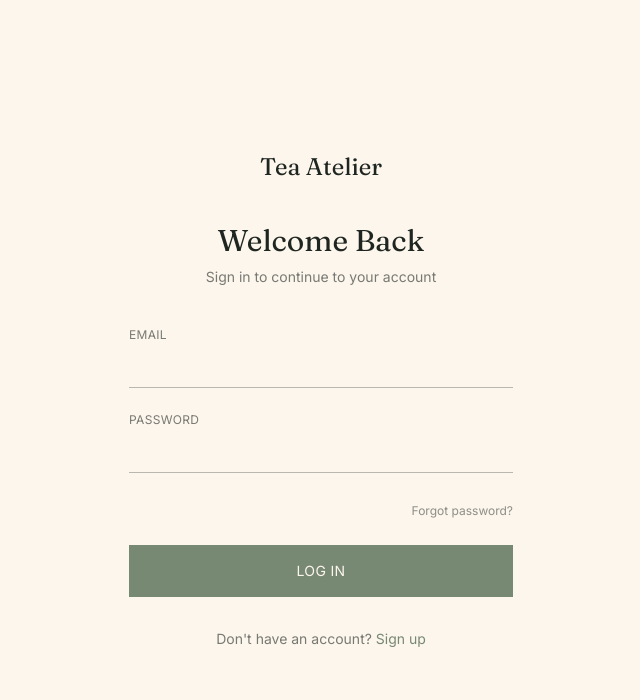
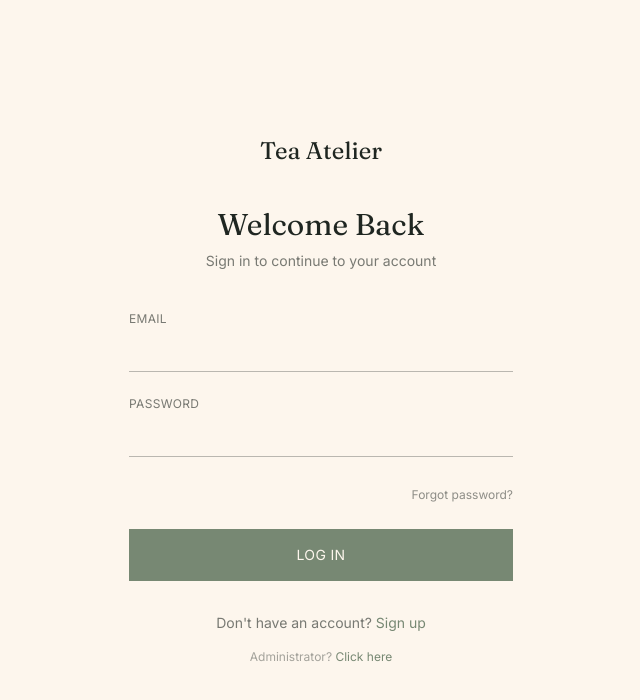
Before and after one commit to julliyuuuh/tea-atelier, a Next.js app: page /login in a window 1280 px wide. Shown: the top 700 px of the page, without its empty margins (319-959 px from the left). Built offline with nearby package versions, Linux system fonts and the light colour scheme.

Commit message:
Update page.tsx

```diff
--- a/app/login/page.tsx
+++ b/app/login/page.tsx
@@ -16,9 +16,8 @@ function LoginForm() {
   const [errorMessage, setErrorMessage] = useState("");
 
   useEffect(() => {
-    if (!authLoading && user) {
-      window.location.href =
-        user.role === "admin" ? "/admin" : redirectTo || "/";
+    if (!authLoading && user && user.role !== "admin") {
+      window.location.href = redirectTo || "/";
     }
   }, [user, authLoading, redirectTo]);
 
@@ -36,13 +35,14 @@ function LoginForm() {
       const data = await res.json();
       if (!res.ok) throw new Error(data.error || "Login failed.");
 
+      if (data.user.role === "admin") {
+        setErrorMessage("Administrators must sign in through the admin portal.");
+        setIsLoading(false);
+        return;
+      }
+
       login(data.token, data.user);
-
-      if (data.user.role === "admin") {
-        window.location.href = "/admin";
-      } else {
-        window.location.href = redirectTo || "/";
-      }
+      window.location.href = redirectTo || "/";
     } catch (error) {
       setErrorMessage(
         error instanceof Error ? error.message : "Something went wrong."
@@ -134,6 +134,16 @@ function LoginForm() {
             Sign up
           </a>
         </p>
+
+        <p className="font-body text-xs text-charcoal/40 text-center mt-4">
+          Administrator?{" "}
+          <a
+            href="/admin/login"
+            className="text-sage hover:text-charcoal transition-colors"
+          >
+            Click here
+          </a>
+        </p>
       </motion.div>
     </main>
   );
```
